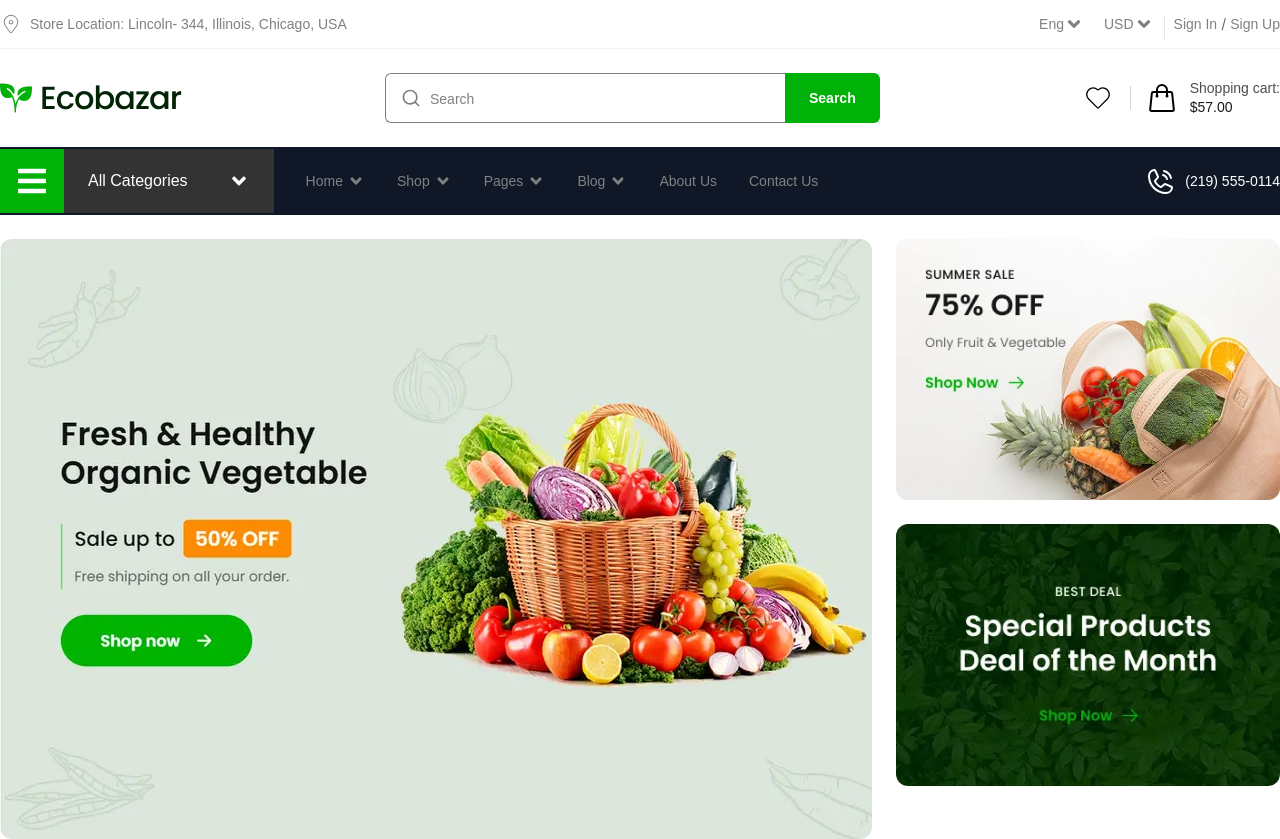
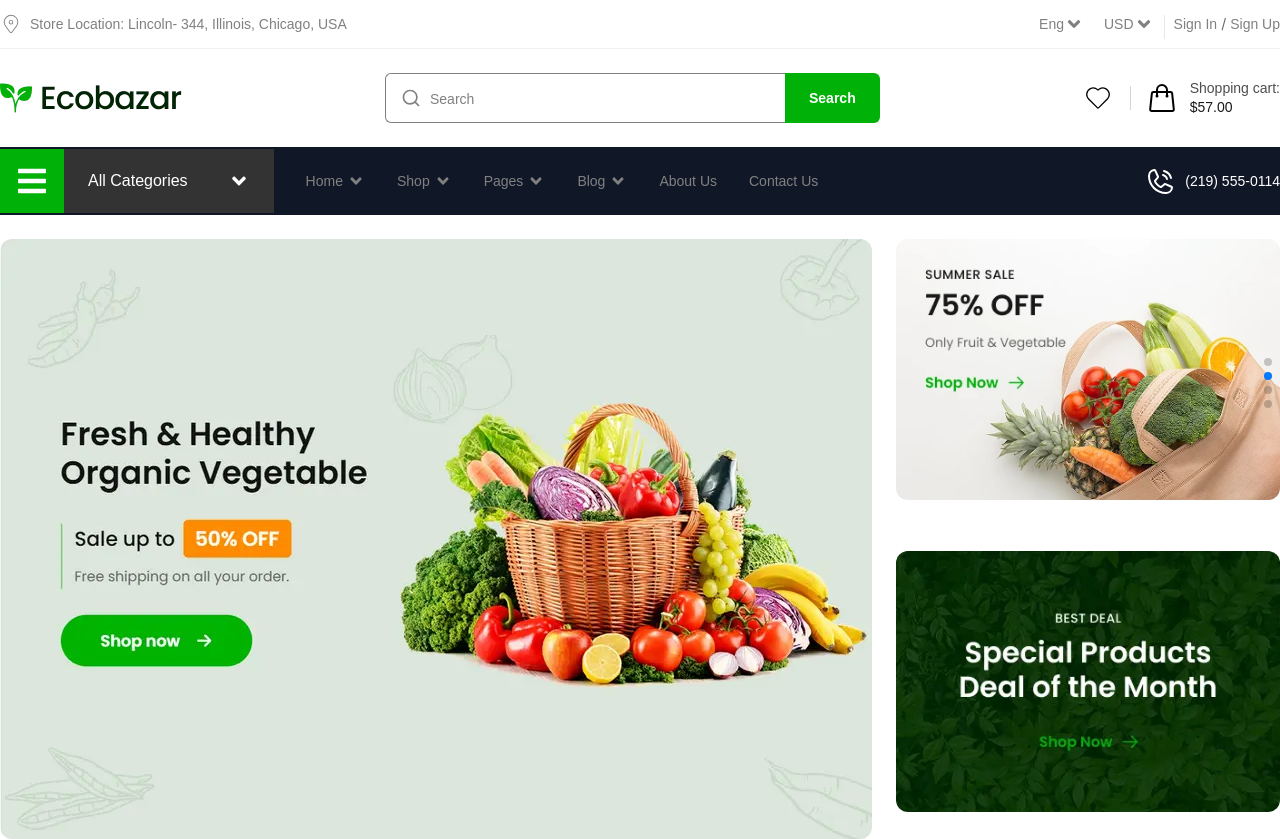
Before and after one commit to sagorcraft/Ecobazar, a React (Vite) app: page / in a window 1280 px wide. Shown: the top 839 px of the page. Built offline with nearby package versions, Linux system fonts and the light colour scheme.

Commit message:
swiper slide add

```diff
--- a/package.json
+++ b/package.json
@@ -19,7 +19,7 @@
     "react-router": "^7.14.2",
     "react-slick": "^0.31.0",
     "slick-carousel": "^1.8.1",
-    "swiper": "^12.1.3",
+    "swiper": "^12.1.4",
     "tailwindcss": "^4.2.4"
   },
   "devDependencies": {
--- a/src/components/Banner/Banner.jsx
+++ b/src/components/Banner/Banner.jsx
@@ -8,6 +8,13 @@ import BannerTwo from '../../assets/images/banner-two.webp'
 import BannerThree from '../../assets/images/banner-three.webp'
 import BannerRsOne from '../../assets/images/bannerRs-one.webp'
 import BannerRsTwo from '../../assets/images/bannerRs-two.webp'
+// Import Swiper React components
+import { Swiper, SwiperSlide } from 'swiper/react';
+
+// Import Swiper styles
+import 'swiper/css';
+import 'swiper/css/pagination';
+import { Pagination, Autoplay } from 'swiper/modules';
 
 const Banner = () => {
   let settings = {
@@ -41,11 +48,39 @@ const Banner = () => {
         </div>
 
         {/* right side banner item start */}
-        <div className='flex flex-col'>
-          <div className='mb-6'>
-            <img src={BannerRsOne} alt="Banner Right One" className='w-full rounded-xl block' />
+        <div className='flex flex-col max-w-[423px]'>
+          <div>
+            <Swiper
+              spaceBetween={0}
+              slidesPerView={1}
+              onSlideChange={() => console.log('slide change')}
+              onSwiper={(swiper) => console.log(swiper)}
+              direction={'vertical'}
+              autoplay={{
+                delay: 3000,
+                disableOnInteraction: false,
+              }}
+              pagination={{
+                clickable: true,
+              }}
+              modules={[Pagination, Autoplay]}
+              className="mySwiper"
+            >
+              <SwiperSlide>
+                <img src={BannerRsOne} alt="Banner Right One" className='w-full rounded-xl block' />
+              </SwiperSlide>
+              <SwiperSlide>
+                <img src={BannerRsOne} alt="Banner Right One" className='w-full rounded-xl block' />
+              </SwiperSlide>
+              <SwiperSlide>
+                <img src={BannerRsOne} alt="Banner Right One" className='w-full rounded-xl block' />
+              </SwiperSlide>
+              <SwiperSlide>
+                <img src={BannerRsOne} alt="Banner Right One" className='w-full rounded-xl block' />
+              </SwiperSlide>
+            </Swiper>
           </div>
-          <div>
+          <div className='mt-6'>
             <img src={BannerRsTwo} alt="Banner Right Two" className='w-full rounded-xl block' />
           </div>
         </div>
--- a/src/index.css
+++ b/src/index.css
@@ -17,3 +17,7 @@
   --font-pop: "Poppins", sans-serif;
 
 }
+
+.mySwiper {
+  height: 288px;
+}
```
Also changed, not shown: 1 other file (tests, documents, lock files or other folders).
